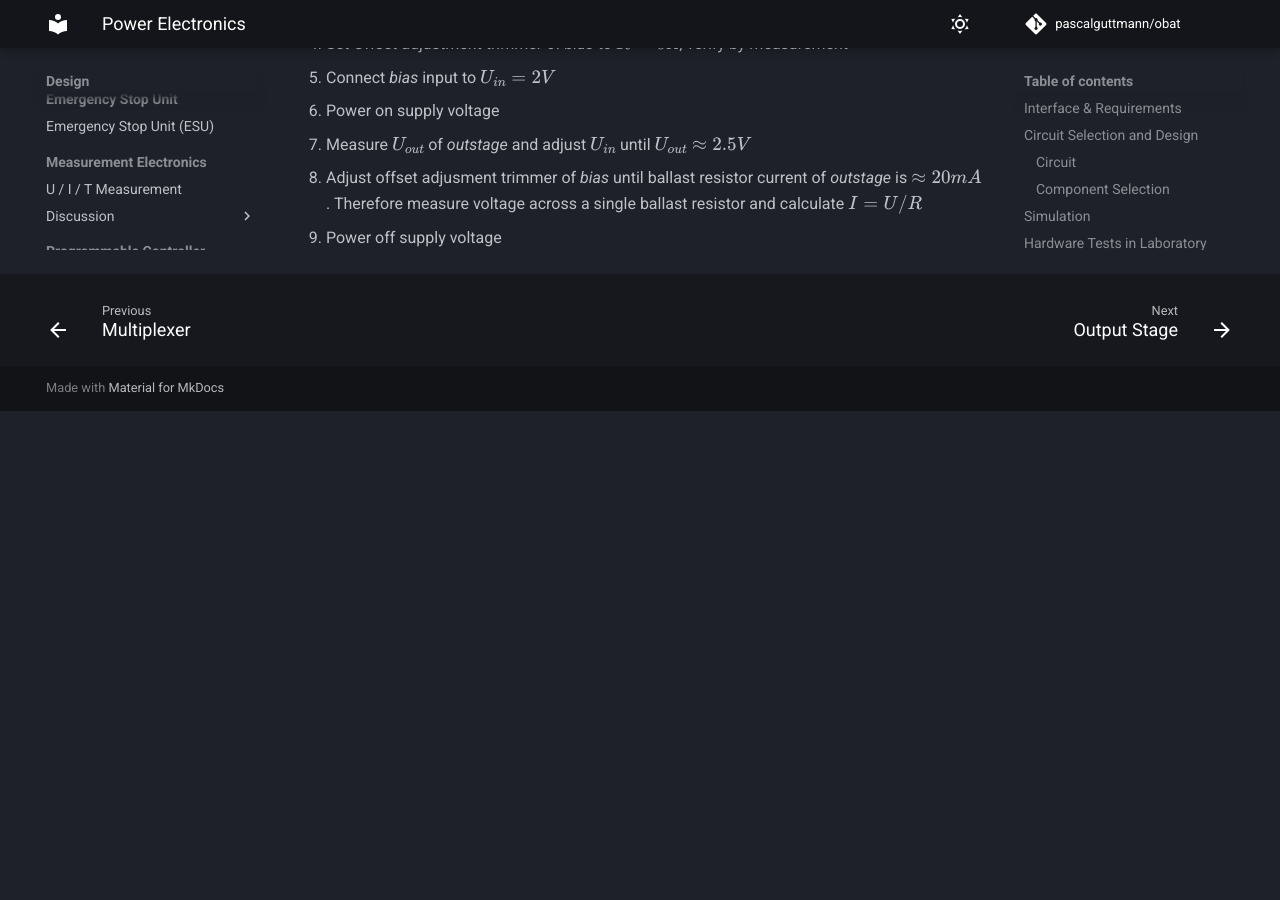
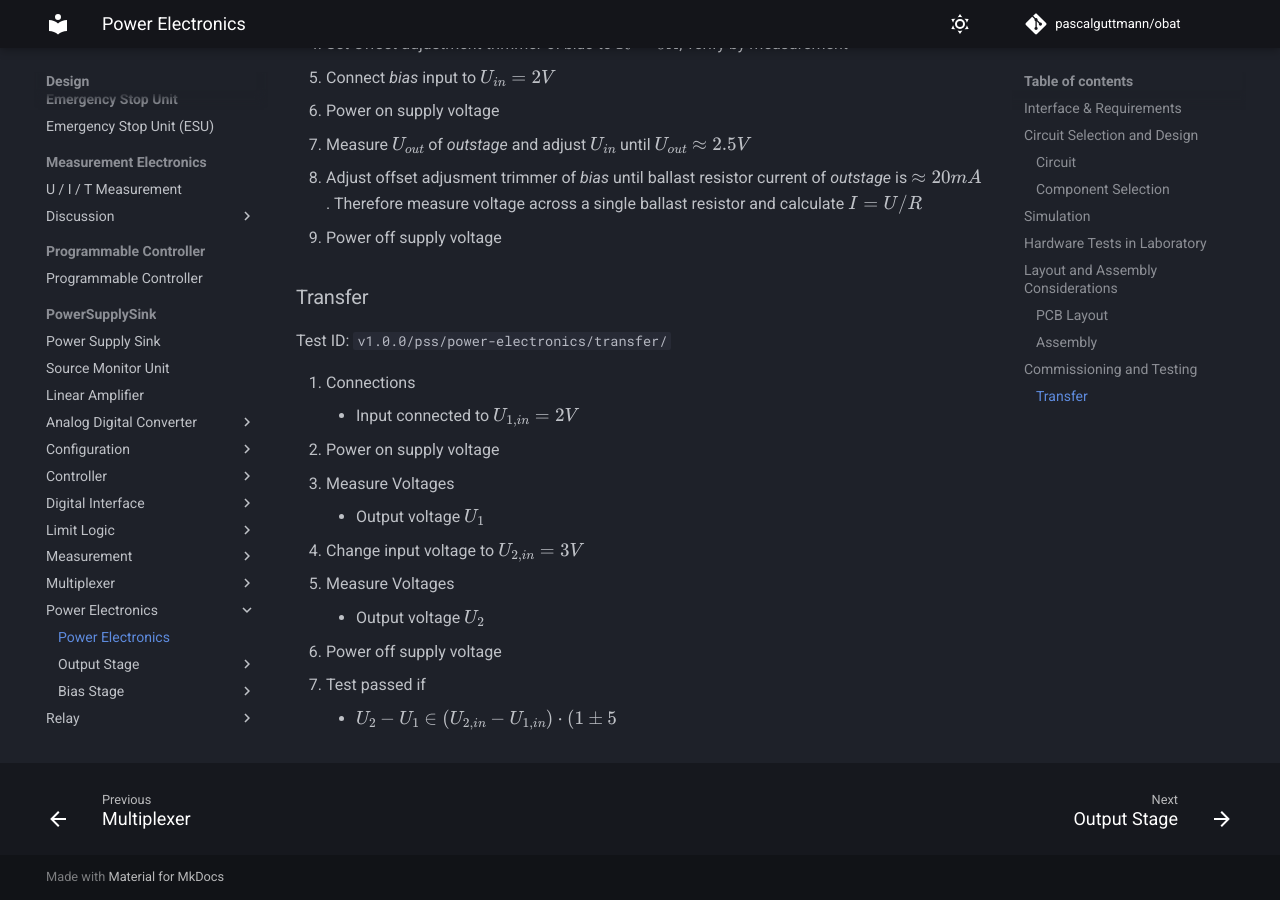
Before and after one commit to pascalguttmann/obat, an MkDocs documentation site: the page built from docs/design/pss/power-electronics/power-electronics.md, in a window 1280 px wide and 900 px high, scrolled down 1855 px. Built offline with MkDocs 1.6.1 and Material for MkDocs 9.7.7, drawn with Linux system fonts in a browser that asks for light colours; comment, search, counter and statistics services are not loaded; before the commit the page ends 2266 px from its top, so only the background shows below that.

Commit message:
add power-electronics testcase

```diff
--- a/docs/design/pss/power-electronics/power-electronics.md
+++ b/docs/design/pss/power-electronics/power-electronics.md
@@ -62,3 +62,19 @@ hierarchical simulation block is available as `./power-electronics.asc` and
    Therefore measure voltage across a single ballast resistor and calculate $I =
    U/R$
 9. Power off supply voltage
+
+### Transfer
+
+Test ID: `v1.0.0/pss/power-electronics/transfer/`
+
+1. Connections
+    - Input connected to $U_{1,in} = 2V$
+2. Power on supply voltage
+3. Measure Voltages
+    - Output voltage $U_1$
+4. Change input voltage to $U_{2,in} = 3V$
+5. Measure Voltages
+    - Output voltage $U_2$
+6. Power off supply voltage
+7. Test passed if
+    - $U_2 - U_1 \in (U_{2,in} - U_{1,in}) \cdot (1 \pm 5%)$
```
